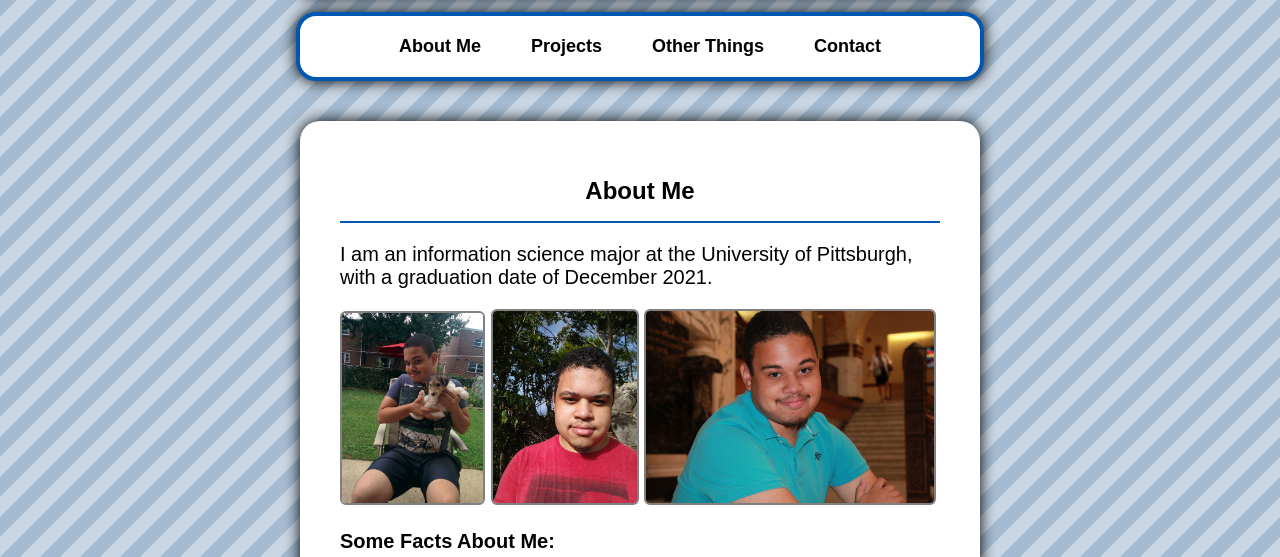
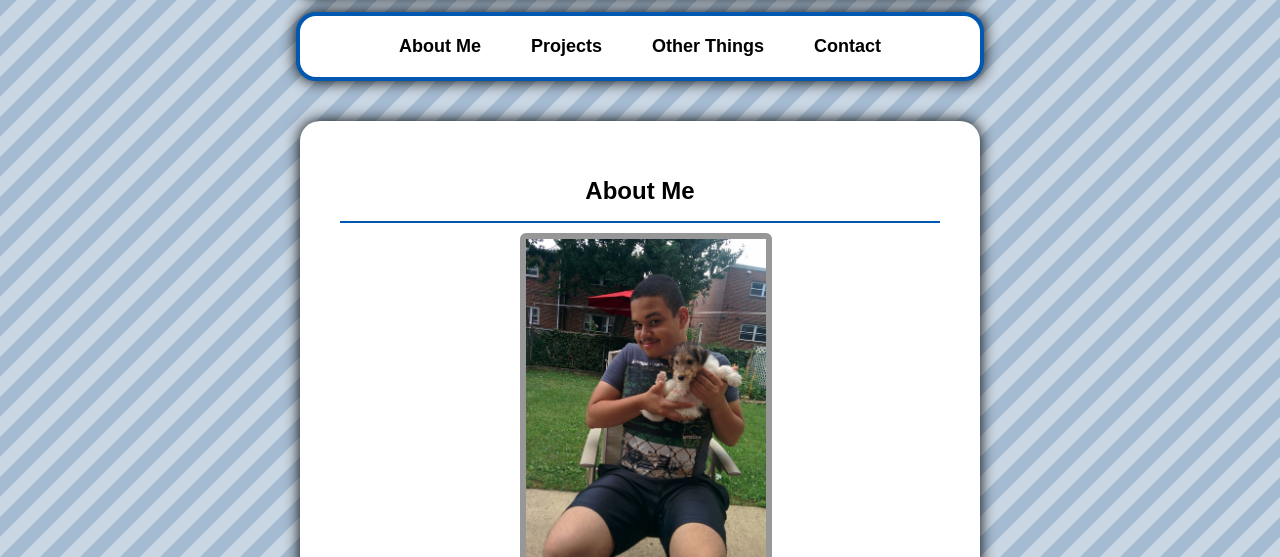
Before and after one commit to MatsonR98/MatsonR98.github.io, a plain HTML site: page index.html in a window 1280 px wide. Shown: the part 243-800 px from the top of the page. Drawn offline with Linux system fonts and the light colour scheme.

Commit message:
Removed some pictures

```diff
--- a/index.html
+++ b/index.html
@@ -15,7 +15,7 @@
     <body>
         <script src="scripts/switchTabs.js"></script>
         <div class="section-div" style="justify-content:left; border: 4px var(--accent) solid;">
-            <img src="resources/me.jpg">
+            <img class="img" src="resources/me.jpg">
             <p style="font-weight: bold; font-size: 28px; width: 40%; text-align: left; padding: 10px; padding-left: 30px;">Ryan Matson</p>
 
         </div>
@@ -31,12 +31,13 @@
             <div style="width: 100%;" class="inside-text">
                 <h1 style="text-align: center;">About Me</h1>
                 <hr style="border: 1px solid var(--accent);">
+                <div style="justify-items: center;">
+                    <img style="border: 6px solid rgb(151, 151, 151); border-radius: 6px; height: auto; width: 40%; position: relative; margin-left: 30%; padding: 0px;" src="resources/sideimage.jpg">
+                </div>
                 <p>
                     I am an information science major at the University of Pittsburgh, with a graduation date of December 2021.
                 </p>
-                <img style="border: 2px solid gray; border-radius: 6px; display: inline-block; height: auto; width: 23.5%;" src="resources/sideimage.jpg">
-                <img style="border: 2px solid gray; border-radius: 6px; display: inline-block; height: auto; width: 24%;" src="resources/sideimage-2.jpg">
-                <img style="border: 2px solid gray; border-radius: 6px; display: inline-block; height: auto; width: 48%;" src="resources/sideimage-3.jpg">
+
                 <p style="font-weight: bold;">Some Facts About Me:</p>
                 <ul >
                     <li>I've climbed <a href="https://en.wikipedia.org/wiki/The_Quill_(volcano)">The Quill</a> in the Carribbean Netherlands</li>
--- a/style.css
+++ b/style.css
@@ -25,7 +25,7 @@ body {
     margin-top: 40px;
 }
 
-.section-div img{
+.img{
     border-radius: 50%;
     border: 6px var(--accent) solid;
     width: 100px;
```
Also changed, not shown: resources/sideimage-2.jpg (deleted), resources/sideimage-3.JPG (deleted).
